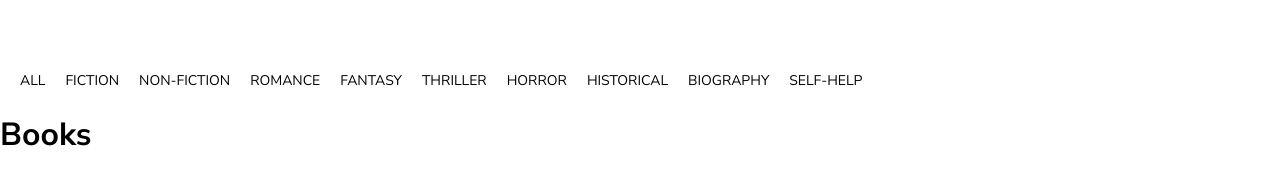
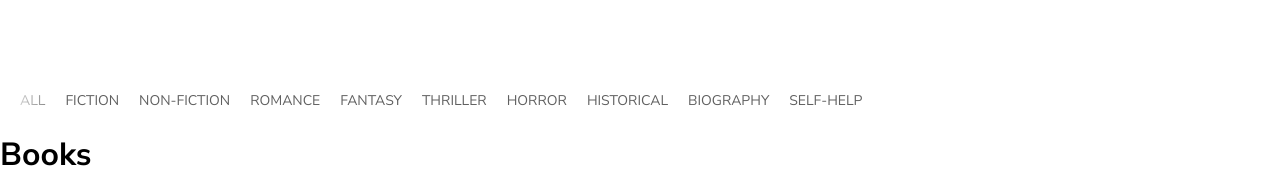
Before and after one commit to DracFiendMG/tiny-library, a Next.js app: page /books in a window 1280 px wide. Shown: the part 148-329 px from the top of the page. Built offline with nearby package versions, Linux system fonts and the light colour scheme.

Commit message:
style: update Filters component styling for improved layout and readability

```diff
--- a/app/components/Filters.tsx
+++ b/app/components/Filters.tsx
@@ -4,7 +4,7 @@ import { getBooksCategory } from "../lib/books"
 export default async function Filters() {
     const filters = await getBooksCategory()
     return (
-        <nav className="no-scrollbar uppercase overflow-scroll flex gap-5 text-[14px] m-5">
+        <nav className="no-scrollbar uppercase overflow-scroll flex gap-5 text-[14px] p-5 text-[#606060] [mask-image:linear-gradient(to_right,transparent,white_5%,white_90%,transparent_100%)]">
             {
                 filters.map(filter => {
                     return <Link className="whitespace-nowrap" key={filter} href={filter}>{ filter }</Link>
```
